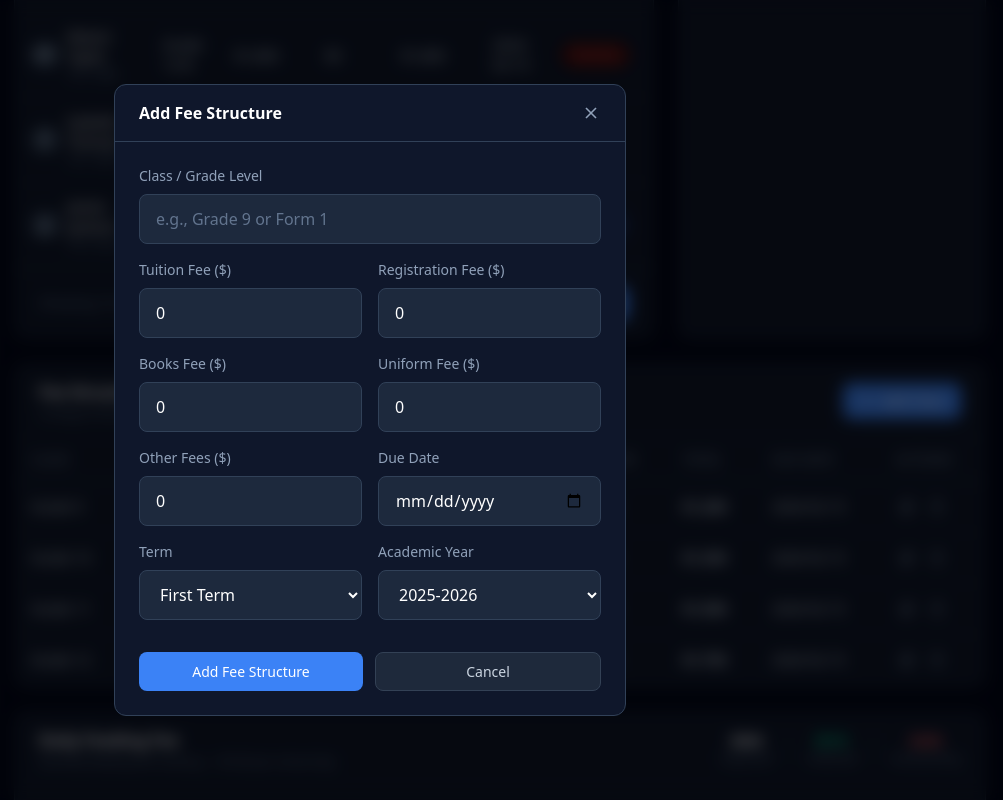
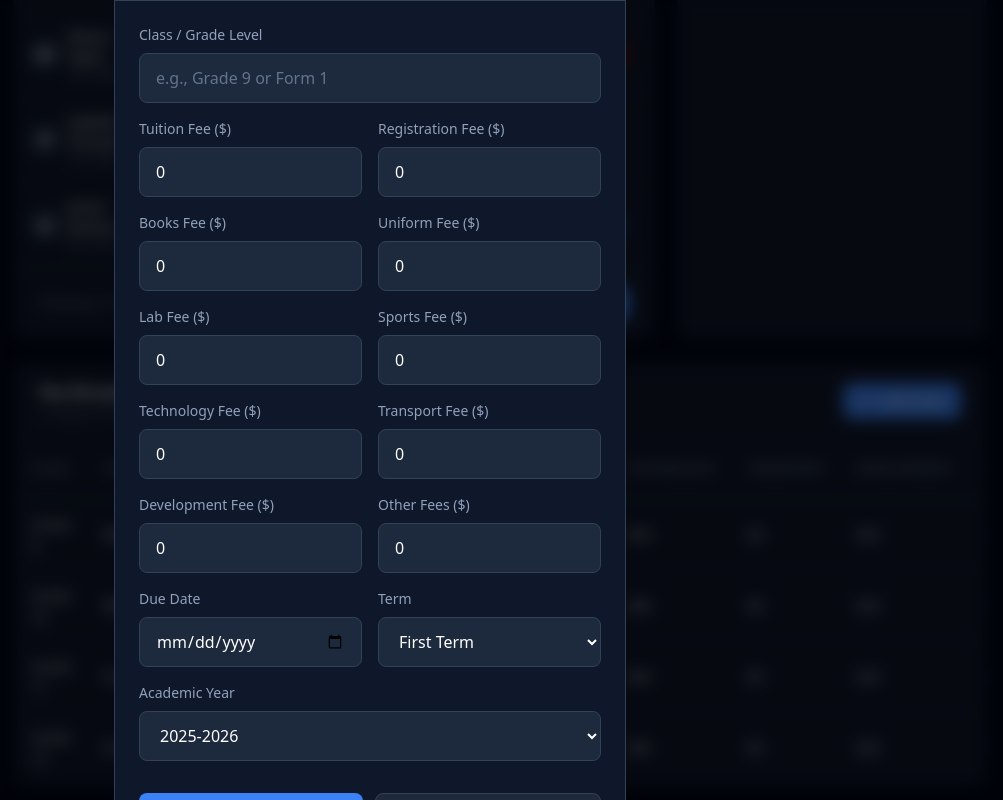
Before and after one commit to lilromeo2290/Clipe233_Edu, a Next.js app: page /fees in a window 1280 px wide. Both pictures are taken after typing "Sample" into the empty fields and a click on the button "Add Class". Shown: the part 1166-1966 px from the top of the page, without its empty margins (270-1273 px from the left). Built offline with nearby package versions, Linux system fonts and the light colour scheme.

Commit message:
Add more fee types to Fee Structure (Lab, Sports, Technology, Transport, Development)

```diff
--- a/src/app/fees/page.tsx
+++ b/src/app/fees/page.tsx
@@ -49,6 +49,11 @@ interface FeeConfig {
   registrationFee: number;
   booksFee: number;
   uniformFee: number;
+  labFee: number;
+  sportsFee: number;
+  technologyFee: number;
+  transportFee: number;
+  developmentFee: number;
   otherFees: number;
   dueDate: string;
   term: string;
@@ -57,10 +62,10 @@ interface FeeConfig {
 
 // Default fee configurations by class
 const defaultFeeConfigs: FeeConfig[] = [
-  { id: "1", className: "Grade 9", tuitionFee: 800, registrationFee: 100, booksFee: 150, uniformFee: 100, otherFees: 50, dueDate: "2026-02-15", term: "First Term", academicYear: "2025-2026" },
-  { id: "2", className: "Grade 10", tuitionFee: 900, registrationFee: 100, booksFee: 200, uniformFee: 100, otherFees: 50, dueDate: "2026-02-15", term: "First Term", academicYear: "2025-2026" },
-  { id: "3", className: "Grade 11", tuitionFee: 1000, registrationFee: 100, booksFee: 250, uniformFee: 100, otherFees: 50, dueDate: "2026-02-15", term: "First Term", academicYear: "2025-2026" },
-  { id: "4", className: "Grade 12", tuitionFee: 1200, registrationFee: 100, booksFee: 300, uniformFee: 100, otherFees: 50, dueDate: "2026-02-15", term: "First Term", academicYear: "2025-2026" },
+  { id: "1", className: "Grade 9", tuitionFee: 800, registrationFee: 100, booksFee: 150, uniformFee: 100, labFee: 50, sportsFee: 30, technologyFee: 40, transportFee: 0, developmentFee: 25, otherFees: 50, dueDate: "2026-02-15", term: "First Term", academicYear: "2025-2026" },
+  { id: "2", className: "Grade 10", tuitionFee: 900, registrationFee: 100, booksFee: 200, uniformFee: 100, labFee: 50, sportsFee: 30, technologyFee: 40, transportFee: 0, developmentFee: 25, otherFees: 50, dueDate: "2026-02-15", term: "First Term", academicYear: "2025-2026" },
+  { id: "3", className: "Grade 11", tuitionFee: 1000, registrationFee: 100, booksFee: 250, uniformFee: 100, labFee: 75, sportsFee: 30, technologyFee: 40, transportFee: 0, developmentFee: 25, otherFees: 50, dueDate: "2026-02-15", term: "First Term", academicYear: "2025-2026" },
+  { id: "4", className: "Grade 12", tuitionFee: 1200, registrationFee: 100, booksFee: 300, uniformFee: 100, labFee: 75, sportsFee: 30, technologyFee: 40, transportFee: 0, developmentFee: 25, otherFees: 50, dueDate: "2026-02-15", term: "First Term", academicYear: "2025-2026" },
 ];
 
 export default function FeesPage() {
@@ -130,6 +135,11 @@ export default function FeesPage() {
     registrationFee: 0,
     booksFee: 0,
     uniformFee: 0,
+    labFee: 0,
+    sportsFee: 0,
+    technologyFee: 0,
+    transportFee: 0,
+    developmentFee: 0,
     otherFees: 0,
     dueDate: "",
     term: "First Term",
@@ -154,6 +164,11 @@ export default function FeesPage() {
       registrationFee: newConfig.registrationFee || 0,
       booksFee: newConfig.booksFee || 0,
       uniformFee: newConfig.uniformFee || 0,
+      labFee: newConfig.labFee || 0,
+      sportsFee: newConfig.sportsFee || 0,
+      technologyFee: newConfig.technologyFee || 0,
+      transportFee: newConfig.transportFee || 0,
+      developmentFee: newConfig.developmentFee || 0,
       otherFees: newConfig.otherFees || 0,
       dueDate: newConfig.dueDate!,
       term: newConfig.term || "First Term",
@@ -166,6 +181,11 @@ export default function FeesPage() {
       registrationFee: 0,
       booksFee: 0,
       uniformFee: 0,
+      labFee: 0,
+      sportsFee: 0,
+      technologyFee: 0,
+      transportFee: 0,
+      developmentFee: 0,
       otherFees: 0,
       dueDate: "",
       term: "First Term",
@@ -182,6 +202,11 @@ export default function FeesPage() {
       registrationFee: config.registrationFee,
       booksFee: config.booksFee,
       uniformFee: config.uniformFee,
+      labFee: config.labFee,
+      sportsFee: config.sportsFee,
+      technologyFee: config.technologyFee,
+      transportFee: config.transportFee,
+      developmentFee: config.developmentFee,
       otherFees: config.otherFees,
       dueDate: config.dueDate,
       term: config.term,
@@ -201,6 +226,11 @@ export default function FeesPage() {
             registrationFee: newConfig.registrationFee || 0,
             booksFee: newConfig.booksFee || 0,
             uniformFee: newConfig.uniformFee || 0,
+            labFee: newConfig.labFee || 0,
+            sportsFee: newConfig.sportsFee || 0,
+            technologyFee: newConfig.technologyFee || 0,
+            transportFee: newConfig.transportFee || 0,
+            developmentFee: newConfig.developmentFee || 0,
             otherFees: newConfig.otherFees || 0,
             dueDate: newConfig.dueDate!,
             term: newConfig.term || "First Term",
@@ -215,6 +245,11 @@ export default function FeesPage() {
       registrationFee: 0,
       booksFee: 0,
       uniformFee: 0,
+      labFee: 0,
+      sportsFee: 0,
+      technologyFee: 0,
+      transportFee: 0,
+      developmentFee: 0,
       otherFees: 0,
       dueDate: "",
       term: "First Term",
@@ -566,6 +601,11 @@ export default function FeesPage() {
                 registrationFee: 0,
                 booksFee: 0,
                 uniformFee: 0,
+                labFee: 0,
+                sportsFee: 0,
+                technologyFee: 0,
+                transportFee: 0,
+                developmentFee: 0,
                 otherFees: 0,
                 dueDate: "",
                 term: "First Term",
@@ -590,6 +630,11 @@ export default function FeesPage() {
                 <th>Registration</th>
                 <th>Books</th>
                 <th>Uniform</th>
+                <th>Lab</th>
+                <th>Sports</th>
+                <th>Technology</th>
+                <th>Transport</th>
+                <th>Development</th>
                 <th>Other</th>
                 <th>Total</th>
                 <th>Due Date</th>
@@ -598,7 +643,7 @@ export default function FeesPage() {
             </thead>
             <tbody>
               {feeConfigs.map((config) => {
-                const total = config.tuitionFee + config.registrationFee + config.booksFee + config.uniformFee + config.otherFees;
+                const total = config.tuitionFee + config.registrationFee + config.booksFee + config.uniformFee + config.labFee + config.sportsFee + config.technologyFee + config.transportFee + config.developmentFee + config.otherFees;
                 return (
                   <tr key={config.id}>
                     <td className="text-white font-medium">{config.className}</td>
@@ -606,6 +651,11 @@ export default function FeesPage() {
                     <td>${config.registrationFee.toLocaleString()}</td>
                     <td>${config.booksFee.toLocaleString()}</td>
                     <td>${config.uniformFee.toLocaleString()}</td>
+                    <td className="text-purple-400">${config.labFee.toLocaleString()}</td>
+                    <td className="text-green-400">${config.sportsFee.toLocaleString()}</td>
+                    <td className="text-cyan-400">${config.technologyFee.toLocaleString()}</td>
+                    <td className="text-orange-400">${config.transportFee.toLocaleString()}</td>
+                    <td className="text-pink-400">${config.developmentFee.toLocaleString()}</td>
                     <td>${config.otherFees.toLocaleString()}</td>
                     <td className="text-emerald-400 font-semibold">${total.toLocaleString()}</td>
                     <td className="text-slate-400">{config.dueDate}</td>
@@ -1165,8 +1215,51 @@ export default function FeesPage() {
                     className="w-full bg-slate-800 border border-slate-700 rounded-lg py-3 px-4 text-white placeholder-slate-500 focus:outline-none focus:border-blue-500"
                   />
                 </div>
+                <div>
+                  <label className="block text-slate-400 text-sm mb-2">Lab Fee ($)</label>
+                  <input
+                    type="number"
+                    value={newConfig.labFee}
+                    onChange={(e) => setNewConfig({ ...newConfig, labFee: parseFloat(e.target.value) || 0 })}
+                    className="w-full bg-slate-800 border border-slate-700 rounded-lg py-3 px-4 text-white placeholder-slate-500 focus:outline-none focus:border-blue-500"
+                  />
                 </div>
-              <div className="grid grid-cols-2 gap-4">
+                <div>
+                  <label className="block text-slate-400 text-sm mb-2">Sports Fee ($)</label>
+                  <input
+                    type="number"
+                    value={newConfig.sportsFee}
+                    onChange={(e) => setNewConfig({ ...newConfig, sportsFee: parseFloat(e.target.value) || 0 })}
+                    className="w-full bg-slate-800 border border-slate-700 rounded-lg py-3 px-4 text-white placeholder-slate-500 focus:outline-none focus:border-blue-500"
+                  />
+                </div>
+                <div>
+                  <label className="block text-slate-400 text-sm mb-2">Technology Fee ($)</label>
+                  <input
+                    type="number"
+                    value={newConfig.technologyFee}
+                    onChange={(e) => setNewConfig({ ...newConfig, technologyFee: parseFloat(e.target.value) || 0 })}
+                    className="w-full bg-slate-800 border border-slate-700 rounded-lg py-3 px-4 text-white placeholder-slate-500 focus:outline-none focus:border-blue-500"
+                  />
+                </div>
+                <div>
+                  <label className="block text-slate-400 text-sm mb-2">Transport Fee ($)</label>
+                  <input
+                    type="number"
+                    value={newConfig.transportFee}
+                    onChange={(e) => setNewConfig({ ...newConfig, transportFee: parseFloat(e.target.value) || 0 })}
+                    className="w-full bg-slate-800 border border-slate-700 rounded-lg py-3 px-4 text-white placeholder-slate-500 focus:outline-none focus:border-blue-500"
+                  />
+                </div>
+                <div>
+                  <label className="block text-slate-400 text-sm mb-2">Development Fee ($)</label>
+                  <input
+                    type="number"
+                    value={newConfig.developmentFee}
+                    onChange={(e) => setNewConfig({ ...newConfig, developmentFee: parseFloat(e.target.value) || 0 })}
+                    className="w-full bg-slate-800 border border-slate-700 rounded-lg py-3 px-4 text-white placeholder-slate-500 focus:outline-none focus:border-blue-500"
+                  />
+                </div>
                 <div>
                   <label className="block text-slate-400 text-sm mb-2">Other Fees ($)</label>
                   <input
@@ -1176,6 +1269,8 @@ export default function FeesPage() {
                     className="w-full bg-slate-800 border border-slate-700 rounded-lg py-3 px-4 text-white placeholder-slate-500 focus:outline-none focus:border-blue-500"
                   />
                 </div>
+              </div>
+              <div className="grid grid-cols-2 gap-4">
                 <div>
                   <label className="block text-slate-400 text-sm mb-2">Due Date</label>
                   <input
@@ -1185,8 +1280,6 @@ export default function FeesPage() {
                     className="w-full bg-slate-800 border border-slate-700 rounded-lg py-3 px-4 text-white focus:outline-none focus:border-blue-500"
                   />
                 </div>
-              </div>
-              <div className="grid grid-cols-2 gap-4">
                 <div>
                   <label className="block text-slate-400 text-sm mb-2">Term</label>
                   <select
@@ -1199,6 +1292,7 @@ export default function FeesPage() {
                     <option value="Third Term">Third Term</option>
                   </select>
                 </div>
+              </div>
               <div>
                 <label className="block text-slate-400 text-sm mb-2">Academic Year</label>
                 <select
@@ -1210,7 +1304,6 @@ export default function FeesPage() {
                   <option value="2026-2027">2026-2027</option>
                   <option value="2027-2028">2027-2028</option>
                 </select>
-                </div>
               </div>
               <div className="pt-4 flex gap-3">
                 <button
```
Lines whose indentation alone changed are shown as unchanged.
